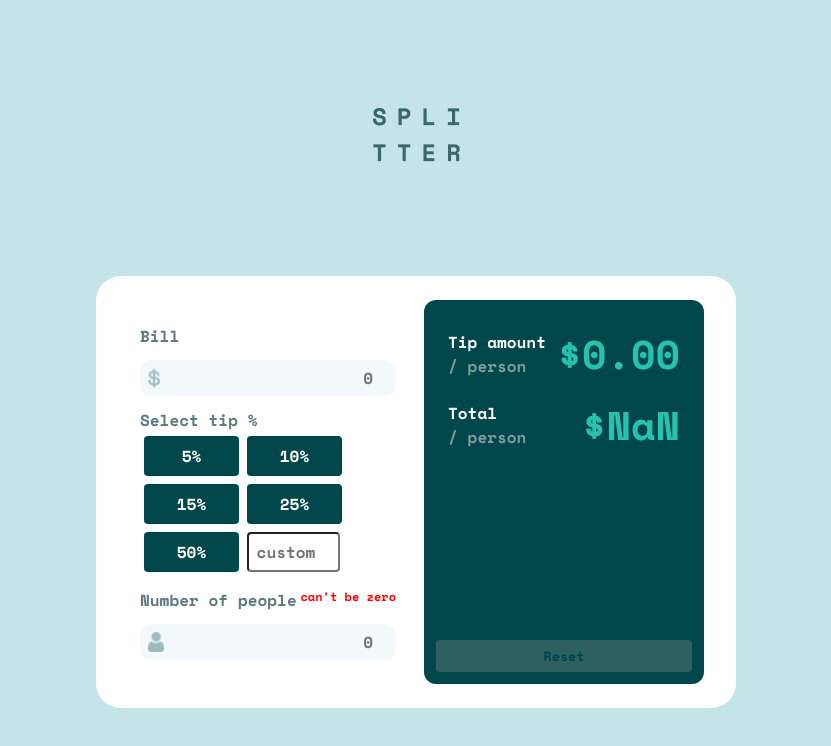
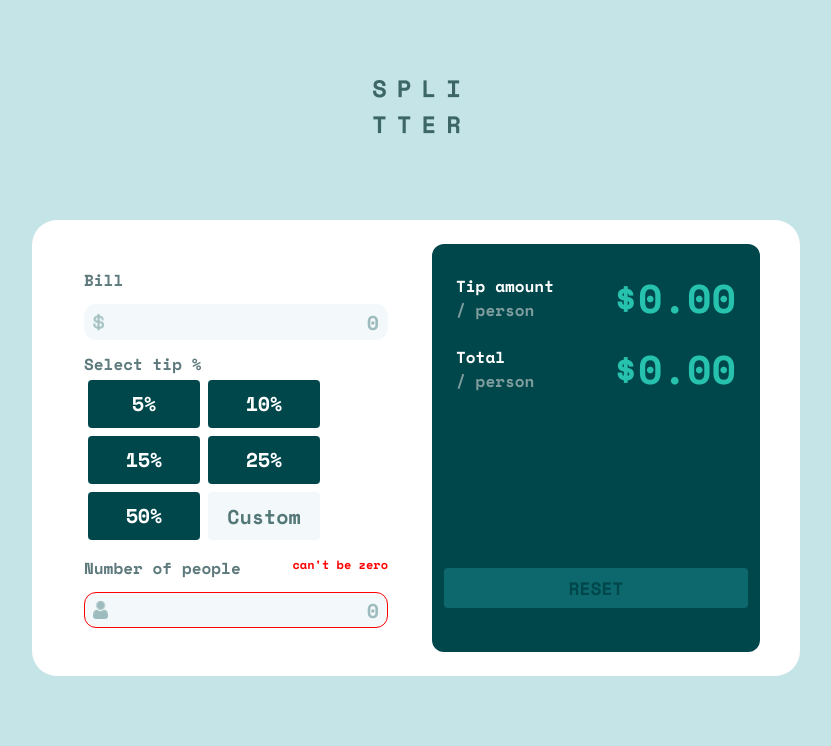
Before and after one commit to MarikaMorittu/js-tip-calculator, a plain HTML site: page index.html in a window 1280 px wide. Both pictures are taken after a click on the element "5%". Shown: the whole page, without its empty margins (224-1055 px from the left). Drawn offline with nearby package versions, Linux system fonts and the light colour scheme.

Commit message:
tip-calculator

```diff
--- a/index.html
+++ b/index.html
@@ -5,6 +5,7 @@
     <meta http-equiv="X-UA-Compatible" content="IE=edge" />
     <meta name="viewport" content="width=device-width, initial-scale=1.0" />
     <title>Document</title>
+    <!-- link css -->
     <link rel="stylesheet" href="style.css" />
     <!-- link font -->
     <link rel="preconnect" href="https://fonts.googleapis.com" />
@@ -15,16 +16,21 @@
     />
   </head>
   <body>
+    <!-- logo -->
     <img class="logo" src="./assets/img/SPLITTER.png" alt="Logo" />
+    <!-- main -->
     <main>
+      <!-- container left -->
       <div class="container__left">
+        <!-- bill -->
         <div class="bill">
           <h4>Bill</h4>
           <div class="box__input">
             <img src="./assets/img/$.png" alt="dollaro" />
-            <input class="input__bill" type="number"  placeholder="0"/>
+            <input class="input__bill " type="number"  placeholder="0" required/>
           </div>
         </div>
+        <!-- select-tip  -->
         <div class="select__tip">
           <h4>Select tip %</h4>
           <div class="box__button">
@@ -36,18 +42,22 @@
             <input class="input__custom" type="number" placeholder="custom" />
           </div>
         </div>
+        <!-- number-people -->
         <div class="number__people">
           <div class="number">
             <h4>Number of people</h4>
+            <span class="error">can't be zero</span>
           </div>
-          <div class="box__input">
+          <div class="box__input people__box">
             <img src="./assets/img/Group 8.png" alt="people" />
-            <input class="input__people" type="number"  placeholder="0" />
+            <input class="input__people" type="number"  placeholder="0" required/>
           </div>
         </div>
       </div>
+      <!-- container right -->
       <div class="container__right">
         <div>
+          <!-- tip-amount -->
           <div class="box tip__amount">
             <div class="info">
               <h4>Tip amount</h4>
@@ -55,6 +65,7 @@
             </div>
            <span>$<span class="tipOut">0.00</span></span>
           </div>
+          <!-- tip-total -->
           <div class="box total">
             <div class="info">
               <h4>Total</h4>
@@ -63,8 +74,9 @@
             <span>$<span class="totalOut">0.00</span></span>
           </div>
         </div>
+        <!-- button-reset -->
         <div class="reset__button">
-          <button class="button__reset">Reset</button>
+          <button class="button__reset">reset</button>
         </div>
       </div>
     </main>
--- a/main.js
+++ b/main.js
@@ -4,26 +4,30 @@ const inputCustom = document.querySelector(".input__custom");
 const tipOut = document.querySelector(".tipOut");
 const totalOut = document.querySelector(".totalOut");
 const buttonReset = document.querySelector(".button__reset");
-const numberError = document.querySelector(".number");
+const error = document.querySelector(".error");
+const boxPeople = document.querySelector(".people__box")
 let boxTip = document.querySelectorAll(".percent");
 
 
 
 boxTip.forEach((element) => {
   element.addEventListener("click", () => {
-    errorZero( inputPeople.value)
+    errorZero(inputPeople.value);
     calculatorBill(inputBill.value, inputPeople.value, totalOut);
     calculatorTip(inputBill.value, element, inputPeople.value, tipOut);
   });
 });
 // funzione per carcolare totalOut
-function calculatorBill(bill, people, totalOut) {
+function calculatorBill(bill, people, totalOut, tipOut) {
   let resultBill = (parseFloat(bill) / parseFloat(people));
-  if( resultBill != "Infinity"){
+  // controllo
+  if(isNaN(resultBill)){
+    tipOut.innerHTML ="0.00";
+    totalOut.innerHTML= "0.00"
+  }
+  if(resultBill != "Infinity"){
     totalOut.innerHTML = resultBill.toFixed(2);
-  }
-  else{
-    totalOut.innerHTML= "0.00"
+
   }
 }
 
@@ -34,9 +38,10 @@ function calculatorTip(bill, boxTip, people, tipOut, totalOut) {
     if (boxTip.classList.contains(`${tips[i]}`)) {
       let resultMount = ((parseFloat(bill) / parseFloat(people)) * `${tips[i]}`) / 100;
       tipOut.innerHTML = resultMount.toFixed(2);
+       // controllo
       if(isNaN(resultMount) || resultMount == "Infinity" ){
         tipOut.innerHTML ="0.00";
-        totalOut.innerHTML= "0.00"
+        totalOut.innerHTML= "0.00";
       }
     }
   }
@@ -49,11 +54,23 @@ function customTip( bill, inputCustom, people, tipOut){
 // funzione per calcolare tipOut e totalOut con il custom
 inputCustom.addEventListener("keypress", (e)=>{
   if(e.key === "Enter"){
+    errorZero(inputPeople.value);
     customTip(inputBill.value, inputCustom.value, inputPeople.value, tipOut)
     calculatorBill(inputBill.value, inputPeople.value, totalOut);
   }
 
 })
+// funzione per far aparire il messaggio di errore
+function errorZero(people){
+  if(people == 0){
+    error.classList.add("block")
+    boxPeople.classList.add("border")
+  }else{
+   error.classList.remove("block")
+   boxPeople.classList.remove("border")
+  }
+}
+
 // funzione di Reset
 function resetAll(bill, people,inputCustom, tipOut, totalOut){
   buttonReset.addEventListener("click",() =>{
@@ -66,11 +83,3 @@ function resetAll(bill, people,inputCustom, tipOut, totalOut){
 }
 
 resetAll(inputBill,inputPeople,inputCustom,tipOut,totalOut)
-
-
-function errorZero(inputPeople){
-  if(inputPeople <= 0){
-    let error = `<span class="cant-be-zero">can't be zero</span>`;
-    numberError.innerHTML += error;
-  }
-}
--- a/style.css
+++ b/style.css
@@ -5,26 +5,28 @@
   box-sizing: border-box;
   font-family: "Space Mono";
 }
+/* body */
 body {
   background: #c5e4e7;
   text-align: center;
 }
 body .logo {
-  margin: 108px 0;
+  margin: 80px 0;
 }
+/* main */
 main {
   background: white;
   margin: 0 auto;
   border-radius: 25px;
   display: flex;
-  flex-wrap: nowrap;
-  width: 50%;
+  width: 60%;
   padding: 24px;
 }
+/* container left */
 .container__left {
   width: 100%;
   padding: 12px;
-  margin: 0 8px;
+  margin: 0 16px;
 }
 .container__left h4 {
   color: #5e7a7d;
@@ -35,10 +37,11 @@ main {
   margin: 12px 0;
   text-align: left;
 }
-
+/* input container left */
 .box__input {
   background: #f3f9fa;
   border-radius: 12px;
+  border: 1px solid #f3f9fa;
   height: 36px;
   width: 100%;
   margin: 12px 0;
@@ -46,26 +49,27 @@ main {
   display: flex;
   justify-content: space-between;
 }
+.box__input:hover{
+  border: 1px solid #26c2ae;
+}
 .box__input input {
   background: #f3f9fa;
-  color: darkgrey;
+  color: #9EBBBD;
   border: transparent;
   text-align: right;
-  font-size: 16px;
+  font-size: 20px;
+  width: 100%;
 }
-.percent {
-  text-align: center;
-  line-height: 40px;
-  width: 95px;
-  height: 40px;
-  background: #00474b;
-  color: white;
-  border-radius: 4px;
-  margin: 4px;
+::placeholder{
+  color: #9EBBBD;
 }
-.input__custom{
-  background: white;
+input::-webkit-inner-spin-button{
+  -webkit-appearance: none;
 }
+.box__input input:focus{
+  outline: none;
+}
+/* box percentuali */
 .box__button {
   display: flex;
   flex-wrap: wrap;
@@ -73,36 +77,68 @@ main {
 .box__button .percent:hover {
   background: #9fe8df;
 }
+/* percentuali */
+.percent {
+  text-align: center;
+  line-height: 48px;
+  width: 112px;
+  height: 48px;
+  background: #00474b;
+  color: white;
+  border-radius: 4px;
+  margin: 4px;
+  font-size: 20px;
+}
+/* custom */
 .box__button input {
-  width: 93px;
-  height: 40px;
+  width: 112px;
+  height: 48px;
   border-radius: 4px;
   margin: 4px;
   text-align: center;
   line-height: 40px;
-  font-size: 16px;
+  font-size: 20px;
+  color: #9EBBBD;
+}
+.box__button input::placeholder{
   color: #547878;
+  text-transform: capitalize;
 }
+.input__custom {
+  background: #F3F9FA;
+  border: #F3F9FA;
+}
+.input__custom:focus{
+  outline: none;
+}
+/* errore zero */
 .number{
   display: flex;
   justify-content: space-between;
 }
-.cant-be-zero{
+.error{
   font-size: 12px;
   color: red;
+  display: none;
+}
+.block{
   display: block;
 }
-
+.border{
+  border: 1px solid red;
+}
+/* container right */
 .container__right {
   width: 100%;
   padding: 12px;
-  margin: 0 8px;
+  margin: 0 16px;
   border-radius: 12px;
   background: #00474b;
   display: flex;
   flex-direction: column;
   justify-content: space-between;
 }
+/* singoli box */
 .box {
   display: flex;
   justify-content: space-between;
@@ -111,7 +147,6 @@ main {
   text-align: left;
   align-items: center;
 }
-
 .box span {
   font-size: 40px;
   color: #26c2ae;
@@ -122,20 +157,30 @@ main {
 .box p {
   color: #7f9d9f;
 }
+/* button reset */
 .reset__button button {
-  background: rgb(151, 151, 151, 0.3);
-  border: rgb(151, 151, 151, 0.3);
+  background: #0D686D;
+  border: #0D686D;
+  width: 100%;
+  height: 40px;
+  margin-bottom: 32px;
+  color: #00474b;
+  text-transform: uppercase;
+  font-size: 18px;
   border-radius: 4px;
-  width: 100%;
-  height: 32px;
-  margin-top: 80px;
-  color: #00474b;
 }
 .reset__button button:hover {
   background: #9fe8df;
 }
 
-@media screen and (max-width: 320px) {
+/* MEDIA QUERY */
+@media  screen and (max-width: 680px) {
+  main{
+    width: 100%;
+  }
+
+}
+@media screen and (max-width: 375px) {
   main {
     display: flex;
     flex-wrap: wrap;
```
